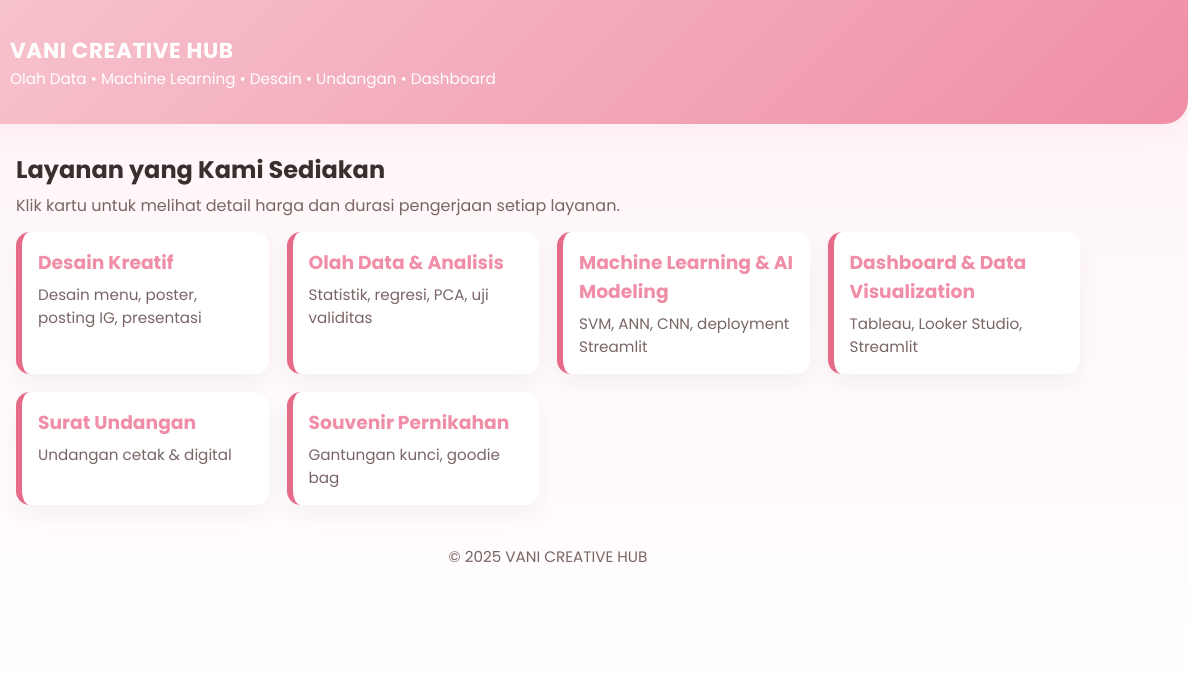
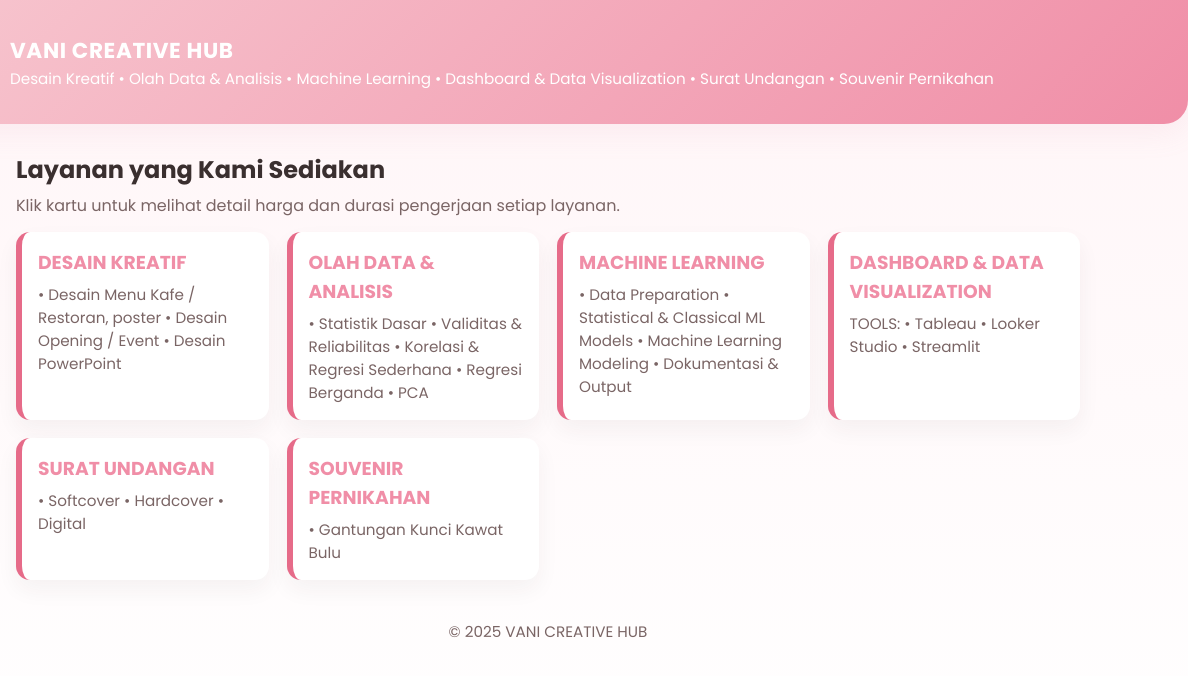
Before and after one commit to RivaniJahyanti/pricelist, a plain HTML site: page index.html in a window 1280 px wide. Shown: the full height of the page, 92-1280 px from the left. Drawn offline with Linux system fonts and the light colour scheme.

Commit message:
Update index.html

```diff
--- a/index.html
+++ b/index.html
@@ -12,7 +12,7 @@
       <img src="assets/img/logo.jpg" alt="Vani Creative Hub logo">
       <div>
         <h1>VANI CREATIVE HUB</h1>
-        <div style="color:#fff;font-size:0.95rem">Olah Data • Machine Learning • Desain • Undangan • Dashboard</div>
+        <div style="color:#fff;font-size:0.95rem">Desain Kreatif • Olah Data & Analisis • Machine Learning • Dashboard & Data Visualization • Surat Undangan • Souvenir Pernikahan</div>
       </div>
     </div>
     </div>
@@ -34,12 +34,12 @@
   <script>
     // small dataset for index cards only (desc shown in cards)
     const CARD_DATA = {
-      "Desain Kreatif": {desc:"Desain menu, poster, posting IG, presentasi"},
-      "Olah Data & Analisis": {desc:"Statistik, regresi, PCA, uji validitas"},
-      "Machine Learning & AI Modeling": {desc:"SVM, ANN, CNN, deployment Streamlit"},
-      "Dashboard & Data Visualization": {desc:"Tableau, Looker Studio, Streamlit"},
-      "Surat Undangan": {desc:"Undangan cetak & digital"},
-      "Souvenir Pernikahan": {desc:"Gantungan kunci, goodie bag"}
+      "DESAIN KREATIF": {desc:"• Desain Menu Kafe / Restoran, poster\n• Desain Opening / Event\n• Desain PowerPoint"},
+      "OLAH DATA & ANALISIS": {desc:"• Statistik Dasar\n• Validitas & Reliabilitas\n• Korelasi & Regresi Sederhana\n• Regresi Berganda\n• PCA"},
+      "MACHINE LEARNING": {desc:"• Data Preparation\n• Statistical & Classical ML Models\n• Machine Learning Modeling\n• Dokumentasi & Output"},
+      "DASHBOARD & DATA VISUALIZATION": {desc:"TOOLS:\n• Tableau\n• Looker Studio\n• Streamlit"},
+      "SURAT UNDANGAN": {desc:"• Softcover\n• Hardcover\n• Digital"},
+      "SOUVENIR PERNIKAHAN ": {desc:"• Gantungan Kunci Kawat Bulu"}
     };
     initServices(CARD_DATA);
   </script>
```
